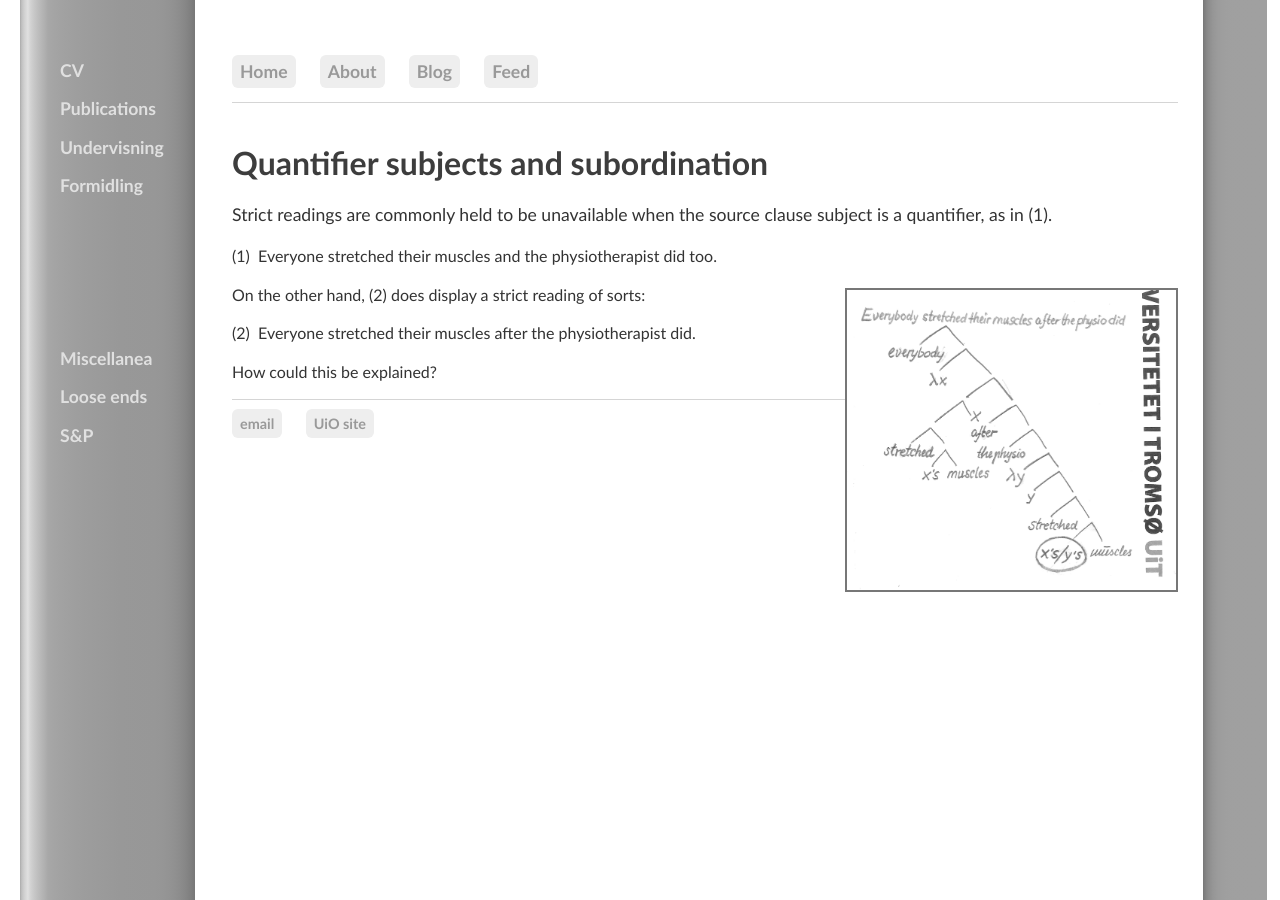
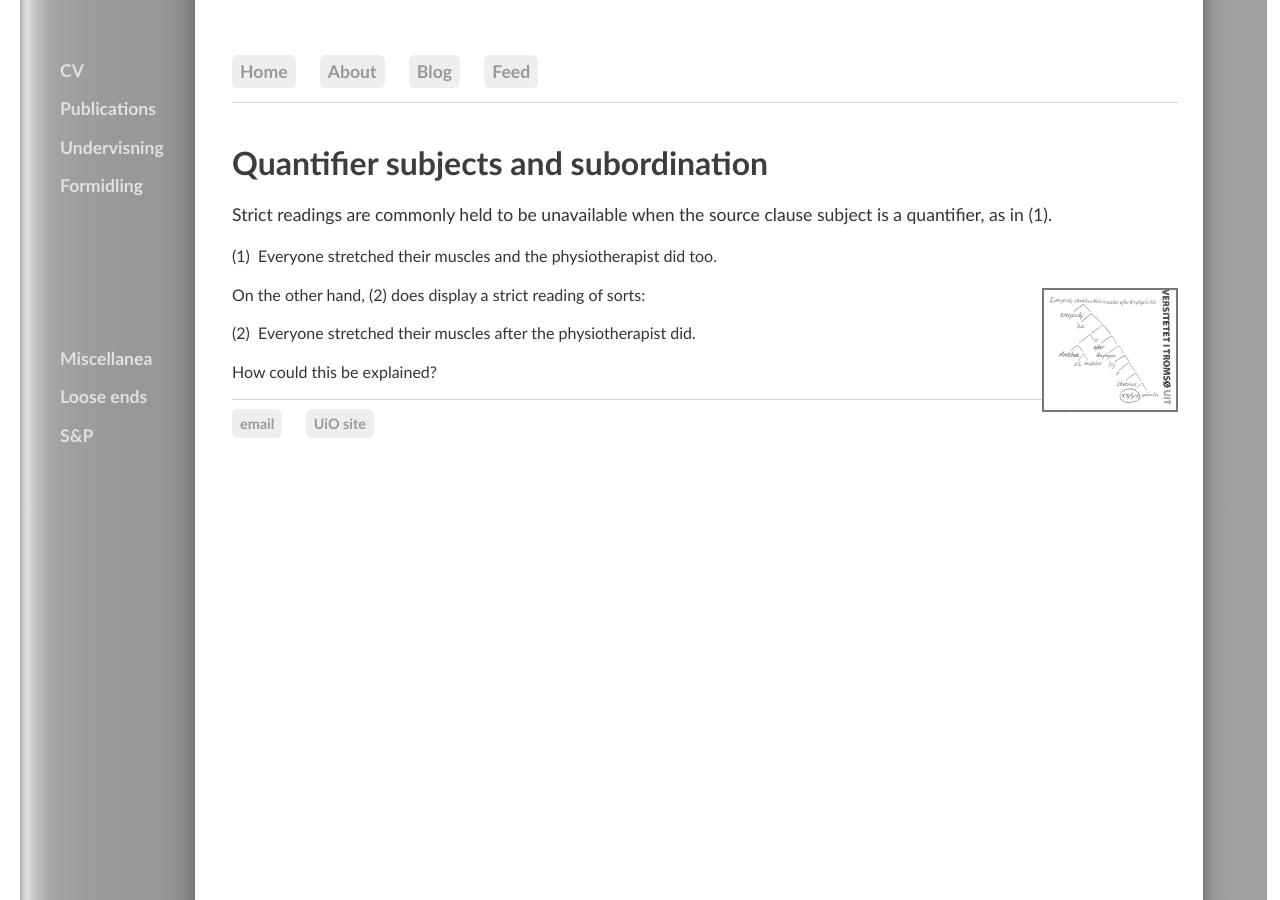
Before and after one commit to kjelljs/kjelljs.github.io, a Jekyll site: the page built from courses/ellipsis/quanti.html, in a window 1280 px wide. Built offline with Jekyll 4.4.1, drawn with Linux system fonts in a browser that asks for light colours.

Commit message:
Update quanti.html

```diff
--- a/courses/ellipsis/quanti.html
+++ b/courses/ellipsis/quanti.html
@@ -5,7 +5,7 @@
 
 <div class="ingress"><p>Strict readings are commonly held to be unavailable when the source clause subject is a quantifier, as in (1).
 </p></div>
-<p>(1) &nbsp;Everyone stretched their muscles and the physiotherapist did too.</p><div style="float:right;"><figure class="rightfig"><img style="height:300px; border: 2px solid #777" src="/pics/muscles.jpg"></figure></div>
+<p>(1) &nbsp;Everyone stretched their muscles and the physiotherapist did too.</p><div style="float:right;"><figure class="rightfig"><div class="zoom"><img style="height:120px; border: 2px solid #777" src="/pics/muscles.jpg"></div></figure></div>
 
 <p>On the other hand, (2) does display a strict reading of sorts:</p>
 <p>(2) &nbsp;Everyone stretched their muscles after the physiotherapist did.</p>
```
